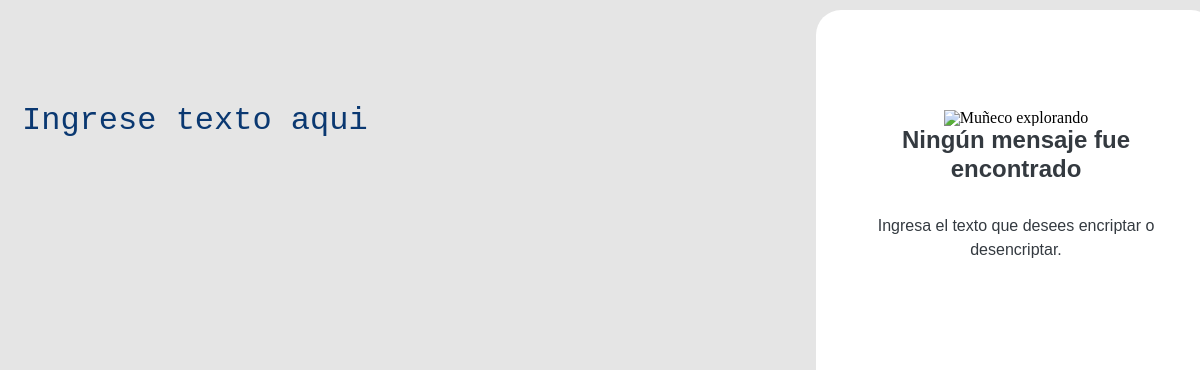
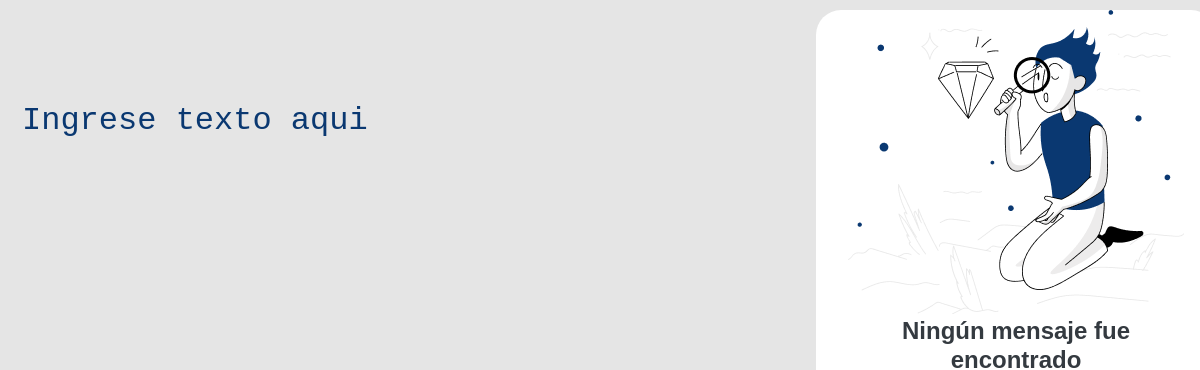
Before and after one commit to linamgarzon/Enceriptador.changelle01ONE, a plain HTML site: page index.html in a window 1280 px wide. Shown: the top 370 px of the page, 80-1280 px from the left. Drawn offline with Linux system fonts and the light colour scheme.

Commit message:
modificacion de imagen mucheco

```diff
--- a/index.html
+++ b/index.html
@@ -17,7 +17,7 @@
             <textarea type="text" class="texto" id="texto" name="ingreseTexto" rows="10" cols="50"placeholder="Ingrese texto aqui" onchange=verificar() autoFocus></textarea>
         </form>
         <section class="texto-encriptado">
-            <img src="Muñeco.png" alt="Muñeco explorando" class="muñeco" id="muñeco">
+            <img src="Mucheco.png" alt="mucheco explorando" class="mucheco" id="mucheco">
             <h2 class="mensaje" id="mensaje">Ningún mensaje fue encontrado</h2>
             <p class="encriptado" id="encriptado">Ingresa el texto que desees encriptar o desencriptar.</p>
              <button type="submit" style='display:none' class="copiar" id="copiar" onclick=copiar()>Copiar</button>
```
